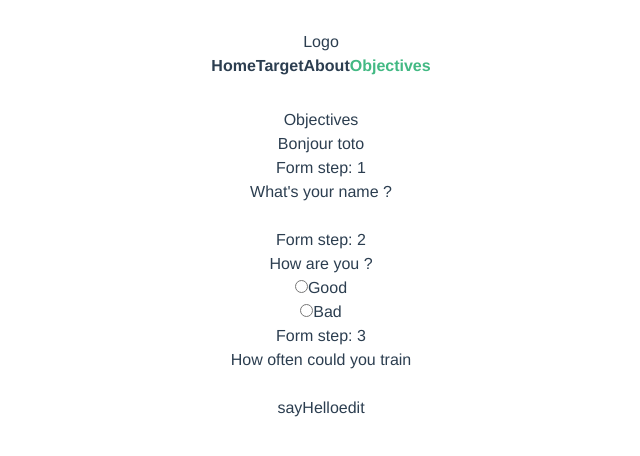
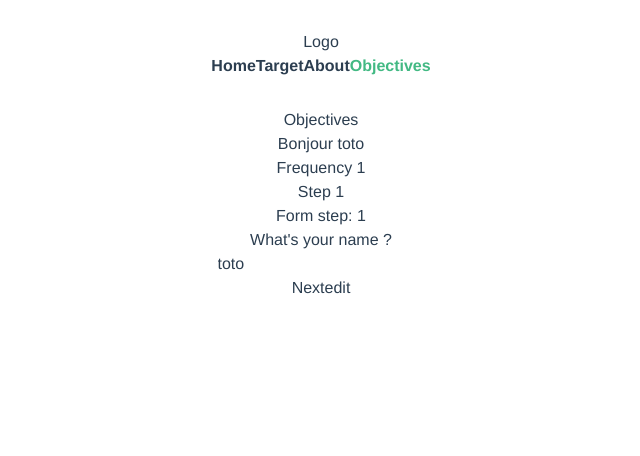
Before and after one commit to Antony-jacques/vue-training-manager, a Vue app: page /define-your-objectives in a window 1280 px wide. Shown: the top 456 px of the page, without its empty margins (319-959 px from the left). Built offline with nearby package versions, Linux system fonts and the light colour scheme.

Commit message:
useObjectivesStore

```diff
--- a/src/components/Objectives/FormStep.vue
+++ b/src/components/Objectives/FormStep.vue
@@ -4,7 +4,7 @@
     <h3>{{ formItem.question }}</h3>
 
     <div v-if="formItem.type == 'text'">
-      <input :type="text" class="border" @input="updateName" />
+      <input :type="text" class="border" :value="store.userInfo.name" @input="updateName" />
       {{ name }}
     </div>
 
@@ -22,7 +22,7 @@
     </div>
 
     <div v-if="formItem.type == 'number'">
-      <input type="number" class="border" />
+      <input type="number" @input="updateFrequency" :value="store.objectives.frequency" min="1" class="border" />
     </div>
   </div>
 </template>
@@ -40,8 +40,11 @@ const name = ref("");
 const store = useObjectivesStore();
 
 const updateName = (e) => {
-  console.log(e.target.value)
   store.editUserName(e.target.value);
+};
+
+const updateFrequency = (e) => {
+  store.editObjectivesFrequency(e.target.value);
 };
 </script>
 
--- a/src/stores/objectivesStore.ts
+++ b/src/stores/objectivesStore.ts
@@ -4,7 +4,11 @@ export const useObjectivesStore = defineStore('objectives', {
   state: () => ({
     userInfo: {
       name: "toto",
-    }
+    },
+    objectives: {
+      frequency: 1
+    },
+    currentStep: 1
   }),
 
   actions: {
@@ -14,7 +18,12 @@ export const useObjectivesStore = defineStore('objectives', {
 
     editUserName(newName:string){
       this.userInfo.name=newName
-    }
+    },
+
+    editObjectivesFrequency(newFrequency: number) {
+      this.objectives.frequency = newFrequency
+    },
+
   }
 
 });
--- a/src/views/ObjectivesView.vue
+++ b/src/views/ObjectivesView.vue
@@ -2,12 +2,24 @@
   <div>
     <h1>Objectives</h1>
     <h2>Bonjour {{ store.userInfo.name }}</h2>
+    <h2>Frequency {{ store.objectives.frequency }}</h2>
+    <h2>Step {{ store.currentStep }}</h2>
 
     <div v-if="formItems">
-      <FormStep v-for="formItem in formItems " :key="formItem.step" :formItem="formItem"/>
+      <div v-for="formItem in formItems" :key="formItem.stepNumber">
+        <FormStep
+          v-if="formItem.stepNumber == store.currentStep"
+          :formItem="formItem"
+        />
+      </div>
 
-      <button @click="store.sayHello()" class="border p-4">sayHello</button>
-      <button @click="store.editUserInfos({name: name})" class="border p-4">edit</button>
+      <button @click="store.currentStep--" v-show="store.currentStep != 1" class="border p-4">Prev</button>
+      <button @click="store.currentStep++" class="border p-4" v-show="store.currentStep !== formItems.length">
+        Next
+      </button>
+      <button @click="store.editUserInfos({ name: name })" class="border p-4">
+        edit
+      </button>
     </div>
   </div>
 </template>
@@ -17,9 +29,5 @@ import formItems from "@/assets/data/formItems";
 import FormStep from "@/components/Objectives/FormStep";
 import { useObjectivesStore } from "@/stores/objectivesStore";
 
-console.log(formItems);
-const store = useObjectivesStore()
-
+const store = useObjectivesStore();
 </script>
-
-<style lang="scss" scoped></style>
```
